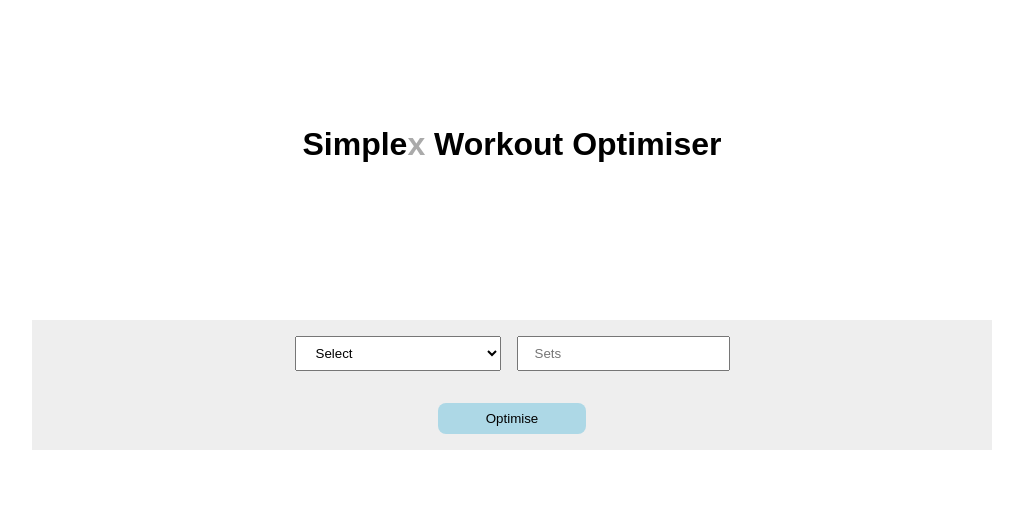
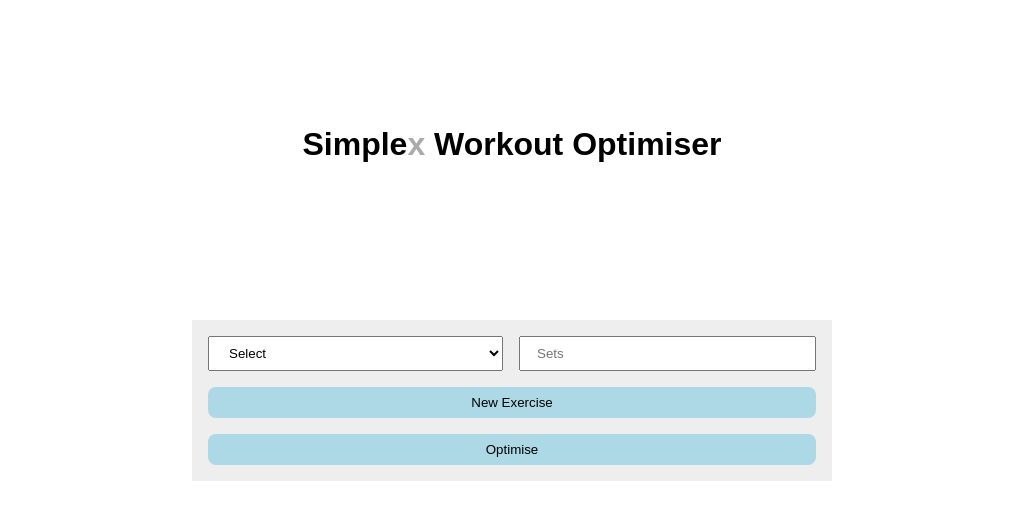
Before and after one commit to matt-plank/simplex-workout-optimiser, a React (Create React App) app in the folder frontend/: page / in a window 1280 px wide. Shown: the top 520 px of the page, without its empty margins (128-1151 px from the left). Built offline with nearby package versions, Linux system fonts and the light colour scheme.

Commit message:
Updated form styling

```diff
--- a/frontend/src/components/selector/selector.css
+++ b/frontend/src/components/selector/selector.css
@@ -8,22 +8,26 @@
   flex-direction: column;
   align-items: center;
 
+  gap: 1rem;
+
   width: 100%;
-  max-width: 60rem;
+  max-width: 40rem;
+
+  padding: 1rem;
 
   background-color: #eee;
 }
 
 .selector > .selector-input {
-  margin: 1rem;
   display: flex;
   gap: 1rem;
 
-  padding-left: 1rem;
-  padding-right: 1rem;
+  width: 100%;
 }
 
 .selector > .selector-input > select {
+  flex: 1;
+
   padding-left: 1rem;
   padding-right: 1rem;
   padding-top: 0.5rem;
@@ -31,6 +35,8 @@
 }
 
 .selector > .selector-input > input[type="text"] {
+  flex: 1;
+
   padding-left: 1rem;
   padding-right: 1rem;
   padding-top: 0.5rem;
@@ -44,25 +50,23 @@
   padding-bottom: 0.5rem;
 }
 
-.selector > .submit {
+.selector > button {
   background: none;
   border: none;
 
   background-color: lightblue;
-  padding-left: 3rem;
-  padding-right: 3rem;
   padding-top: 0.5rem;
   padding-bottom: 0.5rem;
   border-radius: 0.5rem;
 
-  margin: 1rem;
-
   cursor: pointer;
 
   transition-duration: 0.1s;
+
+  width: 100%;
 }
 
-.selector > .submit:active {
+.selector > button:active {
   transform: scale(0.93);
 }
 
--- a/frontend/src/components/selector/selector.js
+++ b/frontend/src/components/selector/selector.js
@@ -7,6 +7,7 @@ const Selector = () => {
       <div className="selector">
         <SelectorInput />
 
+        <button className="new-row">New Exercise</button>
         <button className="submit">Optimise</button>
       </div>
     </div>
```
